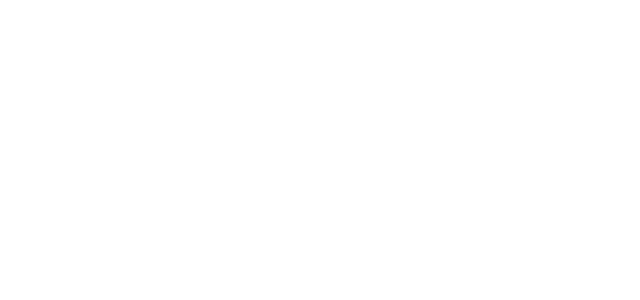
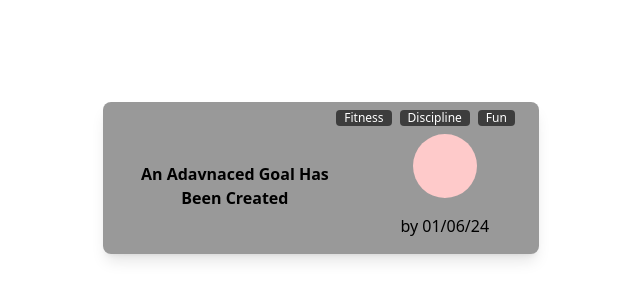
Before and after one commit to TKPending/Kuvitus, a Next.js app: page / in a window 1280 px wide. Shown: the part 222-522 px from the top of the page, without its empty margins (319-959 px from the left). Built offline with nearby package versions, Linux system fonts and the light colour scheme.

Commit message:
Basic Layout For Goals

```diff
--- /dev/null
+++ b/src/app/components/GoalButtonComponent.tsx
@@ -0,0 +1,23 @@
+type Props = {
+  title: string;
+  onClick: () => void;
+};
+
+const GoalButtonComponent = ({ title, onClick }: Props) => {
+  return (
+    <div
+      onClick={onClick}
+      className={`${
+        title === "Delete"
+          ? "bg-red-400"
+          : title === "View"
+          ? "bg-neutral-200"
+          : "bg-neutral-200"
+      } flex items-center justify-center cursor-pointer rounded shadow-lg h-6 w-12`}
+    >
+      <p className="text-xs font-semibold">{title}</p>
+    </div>
+  );
+};
+
+export default GoalButtonComponent;
--- /dev/null
+++ b/src/app/components/TagsComponent.tsx
@@ -0,0 +1,13 @@
+type Props = {
+    title: string;
+};
+
+const TagsComponent = ({ title }: Props) => {
+  return (
+    <div className="h-4 w-auto px-2 bg-black bg-opacity-60 rounded flex items-center justify-center">
+      <p className="text-white text-xs">{title}</p>
+    </div>
+  );
+};
+
+export default TagsComponent;
--- /dev/null
+++ b/src/app/components/custom/goal/AdvancedGoalComponent.tsx
@@ -0,0 +1,19 @@
+type Props = {
+    title?: string;
+    dueDate: string;
+  };
+
+  const AdvancedGoalComponent = ({ title, dueDate }: Props) => {
+    return (
+      <div className="h-full w-full flex items-center text-center gap-4 py-2">
+        <p className="font-semibold">{!title ? "An Adavnaced Goal Has Been Created" : title}</p>
+
+        <div className="flex flex-col items-center gap-4 w-1/2">
+            <div className="bg-red-200 rounded-full h-16 w-16"></div>
+            <p className="text-base">by {dueDate}</p>
+        </div>
+      </div>
+    );
+  };
+
+  export default AdvancedGoalComponent;
--- /dev/null
+++ b/src/app/components/custom/goal/BasicGoalComponent.tsx
@@ -0,0 +1,13 @@
+type Props = {
+  title?: string;
+};
+
+const BasicGoalComponent = ({ title }: Props) => {
+  return (
+    <div className="h-full w-full flex items-center justify-center">
+      <p className="font-semibold">{!title ? "New Goal Created" : title}</p>
+    </div>
+  );
+};
+
+export default BasicGoalComponent;
--- /dev/null
+++ b/src/app/components/custom/goal/MediumGoalComponent.tsx
@@ -0,0 +1,15 @@
+type Props = {
+  title?: string;
+  dueDate: string;
+};
+
+const MediumGoalComponent = ({ title, dueDate }: Props) => {
+  return (
+    <div className="h-full w-full flex gap-4 py-2">
+      <p className="font-semibold">{!title ? "Medium Goal Has Been Created" : title}</p>
+      <p className="text-base">by {dueDate}</p>
+    </div>
+  );
+};
+
+export default MediumGoalComponent;
--- /dev/null
+++ b/src/app/container/ActiveGoalContainer.tsx
@@ -0,0 +1,43 @@
+"use client";
+
+import { useState } from "react";
+import GoalContainer from "./GoalContainer";
+import GoalButtonComponent from "@/app/components/GoalButtonComponent";
+
+const ActiveGoalContainer = () => {
+  const [buttonsVisible, setButtonsVisible] = useState<boolean>(false);
+
+  const handleButtonVisibility = () => {
+    setButtonsVisible(!buttonsVisible);
+  };
+
+  const handleDelete = () => {
+    console.log("Delete Task");
+    // Activate modal
+  };
+
+  const handleTitleChange = () => {
+    console.log("Change task title");
+  };
+
+  const handleEditGoal = () => {
+    console.log("Edit Goal");
+    // Redirect user
+  };
+
+  return (
+    <div className="flex items-end justify-center flex-col gap-2">
+      {buttonsVisible && (
+        <div className="flex gap-2">
+          <GoalButtonComponent title="Title" onClick={handleDelete} />
+          <GoalButtonComponent title="View" onClick={handleDelete} />
+          <GoalButtonComponent title="Delete" onClick={handleDelete} />
+        </div>
+      )}
+
+      <GoalContainer onClick={handleButtonVisibility} />
+    </div>
+  );
+};
+
+export default ActiveGoalContainer;
--- /dev/null
+++ b/src/app/container/GoalContainer.tsx
@@ -0,0 +1,29 @@
+import BasicGoalComponent from "@/app/components/custom/goal/BasicGoalComponent";
+import MediumGoalComponent from "@/app/components/custom/goal/MediumGoalComponent";
+import AdvancedGoalComponent from "@/app/components/custom/goal/AdvancedGoalComponent";
+import TagsComponent from "@/app/components/TagsComponent";
+import { BASIC, MEDIUM, ADVANCED } from "@/temp/tempGoalData";
+import { GoalType } from "../types/GoalType";
+
+type Props = {
+  onClick: () => void;
+};
+
+const GoalContainer = ({ onClick }: Props) => {
+  const goal: GoalType = ADVANCED;
+
+  return (
+    <div onClick={onClick} className={`relative h-auto bg-black rounded-lg bg-opacity-40 py-2 px-4 cursor-pointer shadow-lg`}>
+      <div className="w-full px-2 flex justify-end gap-2">
+        {goal.goalTags.map((topic: string, index: number) => (
+          <TagsComponent key={index} title={topic} />
+        ))}
+      </div>
+      {goal.goalDepth === "basic" && <BasicGoalComponent />}
+      {goal.goalDepth === "medium" && <MediumGoalComponent dueDate={goal.goalDueDate} />}
+      {goal.goalDepth === "advanced" && <AdvancedGoalComponent dueDate={goal.goalDueDate} />}
+    </div>
+  );
+};
+
+export default GoalContainer;
--- a/src/app/page.tsx
+++ b/src/app/page.tsx
@@ -1,6 +1,10 @@
+import ActiveGoalContainer from "./container/ActiveGoalContainer";
+import GoalContainer from "./container/GoalContainer";
+
 export default function Home() {
   return (
-    <main>
+    <main className="h-screen w-screen flex items-center justify-center">
+      <ActiveGoalContainer />
     </main>
   );
 }
--- a/src/app/types/GoalType.ts
+++ b/src/app/types/GoalType.ts
@@ -5,6 +5,7 @@
     goalTitle: string;
     goalDescription: string;
     goalStatus: number | 0 | 1 | 2; // (Uncomplete, Complete, Pending)
+    goalDepth: "basic" | "medium" | "advanced"; // (Basic, Medium, Advanced)
     goalTags: string[];
     goalDueDate: string;
     goalSteps: SubType[];
--- a/src/app/types/SubType.ts
+++ b/src/app/types/SubType.ts
@@ -2,7 +2,7 @@
   subUID: string;
   subTitle: string;
   subDetails: string;
-  subStatus: number | 0 |  1 | 2 | 3; //(Uncomplete, Complete, Pending);
+  subStatus: number | 0 |  1 | 2; //(Uncomplete, Complete, Pending);
   subTags: String[];
   subDueDate: string;
 };
--- /dev/null
+++ b/src/temp/tempGoalData.ts
@@ -0,0 +1,75 @@
+import { GoalType } from "@/app/types/GoalType";
+
+export const BASIC: GoalType = {
+    goalUID: "1",
+    goalTitle: "Lose 5KG",
+    goalDescription: "",
+    goalStatus: 0,
+    goalDepth: "basic",
+    goalTags: [],
+    goalDueDate: "",
+    goalSteps: []
+};
+
+export const MEDIUM: GoalType = {
+    goalUID: "2",
+    goalTitle: "Lose 5KG",
+    goalDescription: "This is a medium goal",
+    goalStatus: 1,
+    goalDepth: "medium",
+    goalTags: ["Fitness", "Discipline"],
+    goalDueDate: "01/06/24",
+    goalSteps: []
+};
+
+export const ADVANCED: GoalType = {
+    goalUID: "3",
+    goalTitle: "Lose 5KG",
+    goalDescription: "I am getting fat and I want to lose weight",
+    goalStatus: 2,
+    goalDepth: "advanced",
+    goalTags: ["Fitness", "Discipline", "Fun"],
+    goalDueDate: "01/06/24",
+    goalSteps: [
+        {
+            subUID: "1",
+            subTitle: "Start a Balanced Diet",
+            subDetails: "Consult with a nutritionist and create a balanced meal plan.",
+            subStatus: 0,
+            subTags: ["Nutrition", "Healthy Eating"],
+            subDueDate: "2024-06-01"
+        },
+        {
+            subUID: "2",
+            subTitle: "Exercise Regularly",
+            subDetails: "Join a gym or start a home workout routine.",
+            subStatus: 1,
+            subTags: ["Fitness", "Exercise"],
+            subDueDate: "2024-06-02"
+        },
+        {
+            subUID: "3",
+            subTitle: "Track Progress",
+            subDetails: "Use a fitness app to track calorie intake and exercise sessions.",
+            subStatus: 0,
+            subTags: ["Fitness", "Progress Tracking"],
+            subDueDate: "2024-06-03"
+        },
+        {
+            subUID: "4",
+            subTitle: "Stay Hydrated",
+            subDetails: "Drink at least 8 glasses of water every day.",
+            subStatus: 2,
+            subTags: ["Health", "Hydration"],
+            subDueDate: "2024-06-04"
+        },
+        {
+            subUID: "5",
+            subTitle: "Get Adequate Sleep",
+            subDetails: "Ensure 7-8 hours of quality sleep per night.",
+            subStatus: 0,
+            subTags: ["Health", "Sleep"],
+            subDueDate: "2024-06-05"
+        }
+    ]
+};
```
